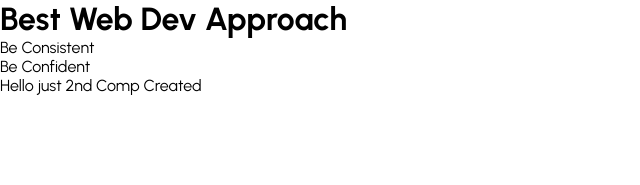
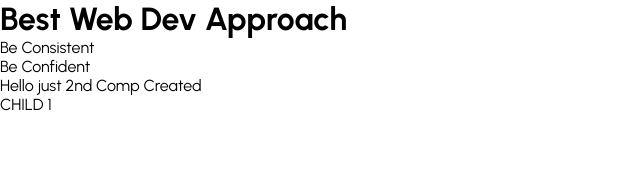
Before and after one commit to Deepak8519M/ReactJs-Babbar-Series, a React (Vite) app in the folder 64.PropsExtra/: page / in a window 1280 px wide. Shown: the top 185 px of the page, without its empty margins (0-640 px from the left). Built offline with nearby package versions, Linux system fonts and the light colour scheme.

Commit message:
few lines added

```diff
--- a/64.PropsExtra/src/App.jsx
+++ b/64.PropsExtra/src/App.jsx
@@ -10,6 +10,7 @@ function App() {
         <p>Be Confident</p>
       </Card>
       <Card>Hello just 2nd Comp Created</Card>
+      <Card children="CHILD 1"></Card>
     </div>
   );
 }
--- a/64.PropsExtra/src/components/Card.jsx
+++ b/64.PropsExtra/src/components/Card.jsx
@@ -1,7 +1,7 @@
 import React from "react";
 
-function Card(props) {
-  return <div>{props.children}</div>;
+function Card({children}) {
+  return <div>{children}</div>;
 }
 
 export default Card;
```
